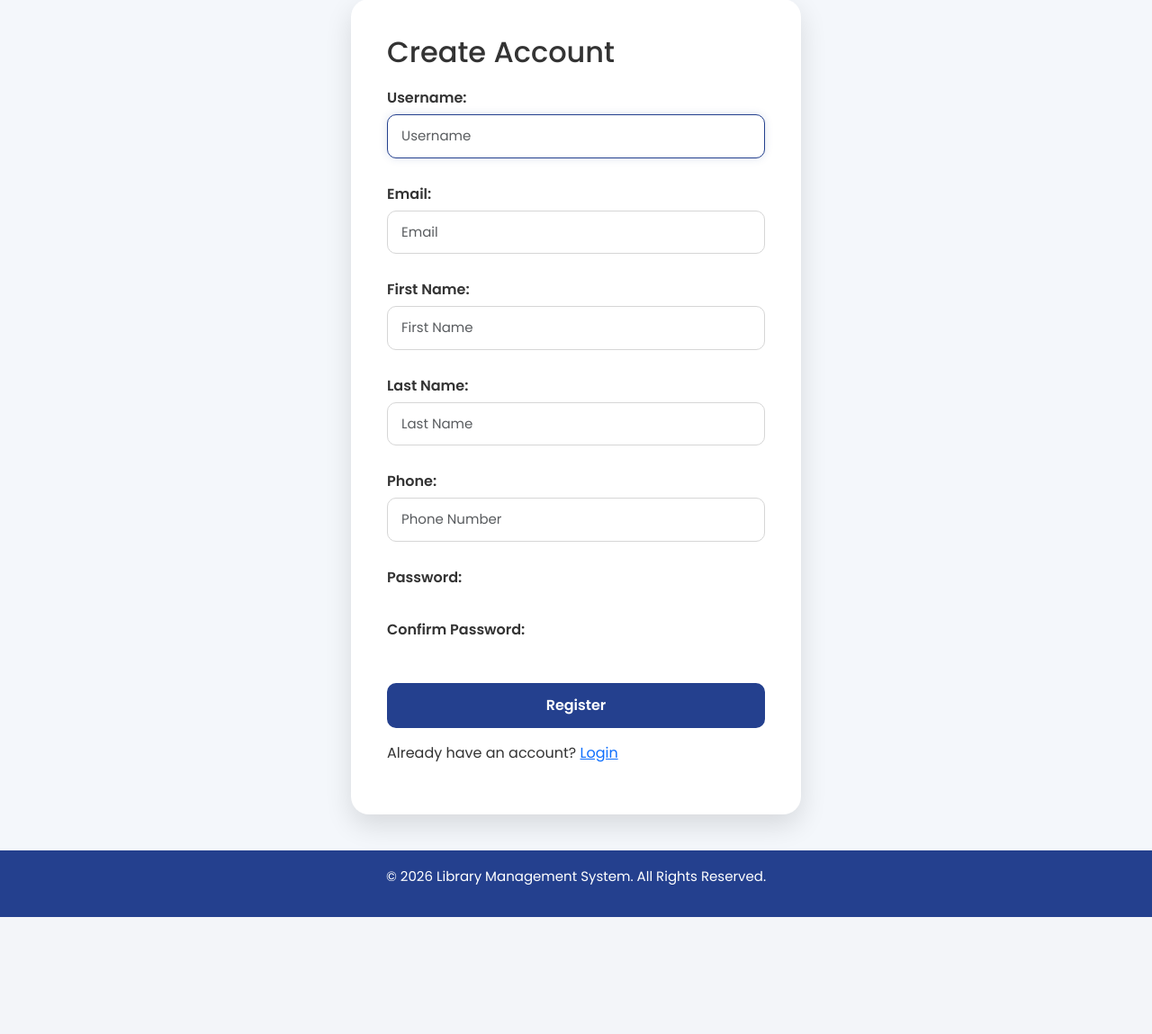
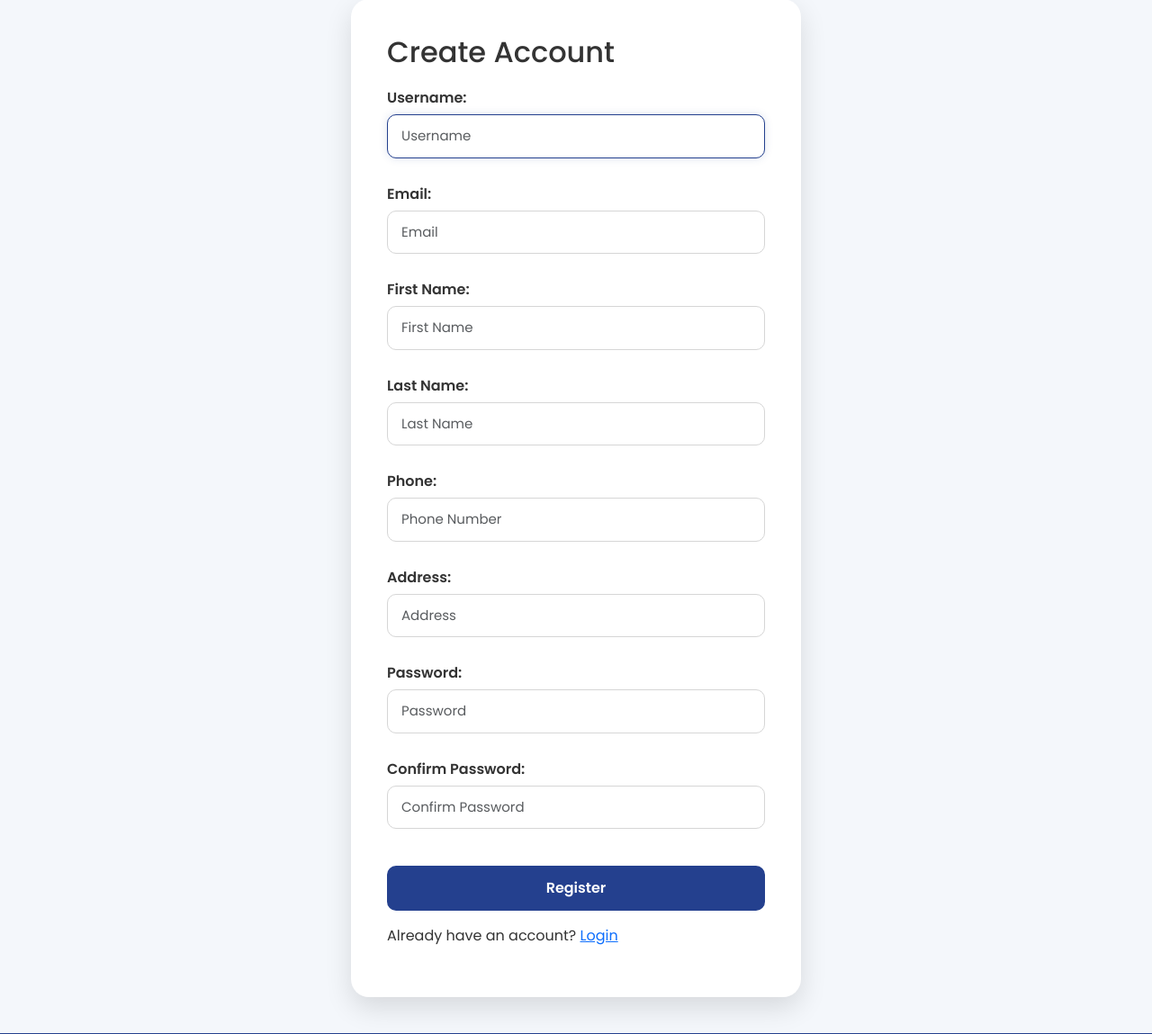
Before and after one commit to MohamedWafdy20/Library-Management-System, a Django app: page /register/ in a window 1280 px wide. Shown: the part 121-1270 px from the top of the page at 90% size. Before the commit the page ends 1140 px from the top, so only its background shows below. Run offline with Django 5.2, Linux system fonts and the light colour scheme; parts of the project's set-up code (start-up, migrations or seed data) failed here and were passed over; some libraries are stand-ins or nearby versions.

Commit message:
fix register page

```diff
--- a/accounts/templates/accounts/register.html
+++ b/accounts/templates/accounts/register.html
@@ -82,13 +82,26 @@ Register
                 {% endif %}
             </div>
 
+            <!-- Address Field -->
+            <div class="mb-3">
+                <label for="{{ form.address.id_for_label }}" class="form-label">Address:</label>
+                {{ form.address }}
+                {% if form.address.errors %}
+                    <div class="text-danger small mt-1">
+                        {% for error in form.address.errors %}
+                            {{ error }}
+                        {% endfor %}
+                    </div>
+                {% endif %}
+            </div>
+
             <!-- Password Field -->
             <div class="mb-3">
-                <label for="{{ form.password.id_for_label }}" class="form-label">Password:</label>
-                {{ form.password }}
-                {% if form.password.errors %}
+                <label for="{{ form.password1.id_for_label }}" class="form-label">Password:</label>
+                {{ form.password1 }}
+                {% if form.password1.errors %}
                     <div class="text-danger small mt-1">
-                        {% for error in form.password.errors %}
+                        {% for error in form.password1.errors %}
                             {{ error }}
                         {% endfor %}
                     </div>
@@ -97,11 +110,11 @@ Register
 
             <!-- Confirm Password Field -->
             <div class="mb-3">
-                <label for="{{ form.confirm_password.id_for_label }}" class="form-label">Confirm Password:</label>
-                {{ form.confirm_password }}
-                {% if form.confirm_password.errors %}
+                <label for="{{ form.password2.id_for_label }}" class="form-label">Confirm Password:</label>
+                {{ form.password2 }}
+                {% if form.password2.errors %}
                     <div class="text-danger small mt-1">
-                        {% for error in form.confirm_password.errors %}
+                        {% for error in form.password2.errors %}
                             {{ error }}
                         {% endfor %}
                     </div>
```
